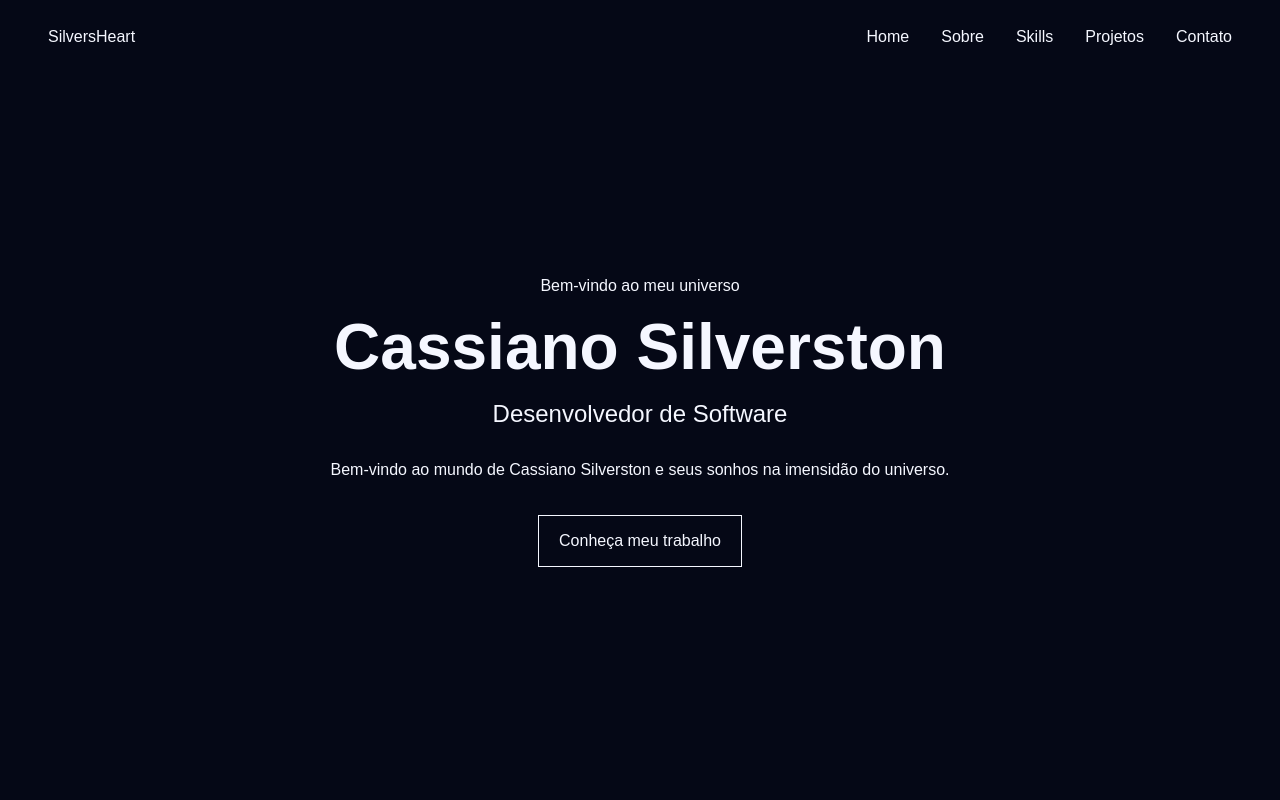
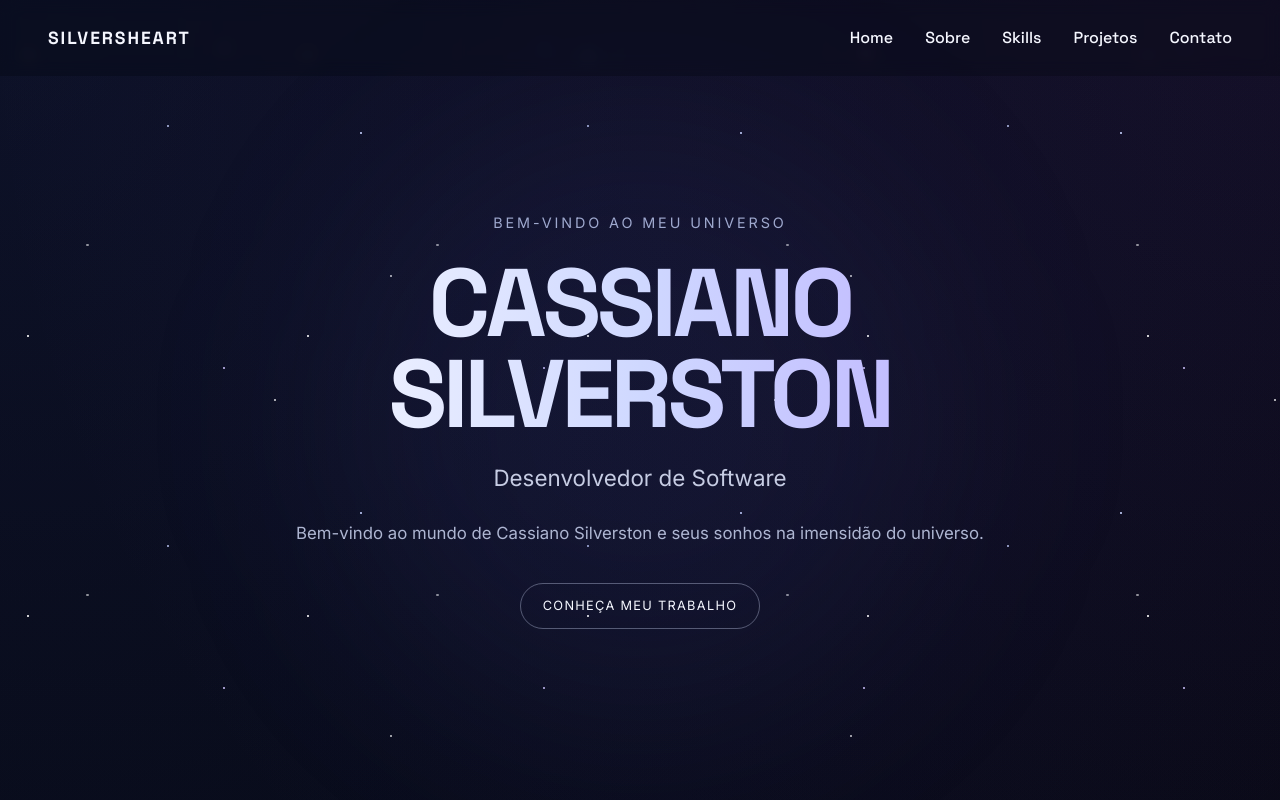
Before and after one commit to CassianoSilvers/SilversHeart, a plain HTML site: page index.html in a window 1280 px wide. Shown: the top 800 px of the page. Drawn offline with Linux system fonts and the light colour scheme.

Commit message:
feat: improve hero section and add star background

```diff
--- a/css/style.css
+++ b/css/style.css
@@ -9,10 +9,38 @@ html {
 }
 
 body {
-    font-family: Arial, sans-serif;
-    background-color: #050816;
+    font-family: "Inter", sans-serif;
+    background:
+        radial-gradient(circle at top left, rgba(61, 80, 180, 0.18), transparent 35%),
+        radial-gradient(circle at top right, rgba(112, 71, 190, 0.15), transparent 30%),
+        linear-gradient(180deg, #03040a 0%, #070b18 55%, #050816 100%);
     color: #f5f7ff;
     line-height: 1.6;
+}
+
+.stars {
+    position: fixed;
+    inset: 0;
+    z-index: -1;
+    pointer-events: none;
+
+    background-image:
+        radial-gradient(circle at 10% 20%, rgba(255, 255, 255, 0.8) 0 1px, transparent 1.5px),
+        radial-gradient(circle at 25% 70%, rgba(255, 255, 255, 0.55) 0 1px, transparent 1.5px),
+        radial-gradient(circle at 40% 30%, rgba(196, 207, 255, 0.7) 0 1px, transparent 1.5px),
+        radial-gradient(circle at 55% 80%, rgba(255, 255, 255, 0.65) 0 1px, transparent 1.5px),
+        radial-gradient(circle at 70% 15%, rgba(208, 196, 255, 0.75) 0 1px, transparent 1.5px),
+        radial-gradient(circle at 85% 60%, rgba(255, 255, 255, 0.6) 0 1px, transparent 1.5px),
+        radial-gradient(circle at 95% 35%, rgba(198, 210, 255, 0.8) 0 1px, transparent 1.5px);
+
+    background-size:
+        280px 280px,
+        350px 350px,
+        420px 420px,
+        500px 500px,
+        320px 320px,
+        460px 460px,
+        380px 380px;
 }
 
 header {
@@ -22,12 +50,21 @@ header {
     width: 100%;
     padding: 24px 48px;
     z-index: 1000;
+    background: rgba(3, 4, 10, 0.25);
+    backdrop-filter: blur(8px);
 }
 
 nav {
     display: flex;
     justify-content: space-between;
     align-items: center;
+}
+
+nav > a {
+    font-size: 1.1rem;
+    font-weight: 700;
+    letter-spacing: 0.12rem;
+    text-transform: uppercase;
 }
 
 nav ul {
@@ -37,8 +74,14 @@ nav ul {
 }
 
 nav a {
+    font-family: "Space Grotesk", sans-serif;
     color: #f5f7ff;
     text-decoration: none;
+    transition: opacity 0.2s ease;
+}
+
+nav a:hover {
+    opacity: 0.7;
 }
 
 main section {
@@ -47,6 +90,9 @@ main section {
 }
 
 #home {
+    position: relative;
+    isolation: isolate;
+
     display: flex;
     flex-direction: column;
     justify-content: center;
@@ -54,32 +100,87 @@ main section {
     text-align: center;
 }
 
+#home::before {
+    content: "";
+    position: absolute;
+    width: 600px;
+    height: 600px;
+    border-radius: 50%;
+    background: rgba(68, 78, 170, 0.1);
+    filter: blur(100px);
+    z-index: -1;
+}
+
+#home > p:first-child {
+    margin-bottom: 12px;
+    font-size: 0.9rem;
+    letter-spacing: 0.18rem;
+    text-transform: uppercase;
+    color: #9fa9cf;
+}
+
 #home h1 {
-    font-size: 4rem;
-    line-height: 1;
-    margin: 16px 0;
+    font-family: "Space Grotesk", sans-serif;
+    max-width: 900px;
+    font-size: clamp(3rem, 8vw, 6rem);
+    line-height: 0.95;
+    letter-spacing: -0.04em;
+    text-transform: uppercase;
+    margin: 12px 0 20px;
+    background: linear-gradient(90deg, #ffffff, #cfd8ff, #b9a9ff);
+    background-clip: text;
+    -webkit-background-clip: text;
+    color: transparent;
 }
 
 #home h2 {
-    font-size: 1.5rem;
+    font-size: 1.4rem;
     font-weight: 400;
     margin-bottom: 24px;
+    color: #c6cce3;
 }
 
 #home p {
     max-width: 700px;
 }
 
+#home > p:nth-of-type(2) {
+    color: #aeb6d2;
+    font-size: 1.05rem;
+}
+
 #home a {
     display: inline-block;
-    margin-top: 32px;
-    padding: 12px 20px;
-    border: 1px solid #f5f7ff;
+    margin-top: 36px;
+    padding: 12px 22px;
+    border: 1px solid rgba(216, 223, 255, 0.35);
+    border-radius: 999px;
     color: #f5f7ff;
     text-decoration: none;
+    letter-spacing: 0.08rem;
+    text-transform: uppercase;
+    font-size: 0.8rem;
+    transition:
+        transform 0.2s ease,
+        border-color 0.2s ease,
+        background-color 0.2s ease;
+}
+
+#home a:hover {
+    transform: translateY(-2px);
+    border-color: rgba(216, 223, 255, 0.7);
+    background-color: rgba(255, 255, 255, 0.05);
+}
+
+#sobre,
+#skills,
+#projetos,
+#contato {
+    border-top: 1px solid rgba(255, 255, 255, 0.05);
 }
 
 footer {
     padding: 40px 48px;
     text-align: center;
+    color: #8e97b6;
 }
--- a/index.html
+++ b/index.html
@@ -1,24 +1,28 @@
 <!DOCTYPE html>
 <html lang="pt-BR">
+
 <head>
     <meta charset="UTF-8">
 
-    <meta
-        name="viewport"
-        content="width=device-width, initial-scale=1.0"
-    >
+    <meta name="viewport" content="width=device-width, initial-scale=1.0">
 
-    <meta
-        name="description"
-        content="Portfólio de Cassiano Silverston, desenvolvedor de software."
-    >
+    <meta name="description" content="Portfólio de Cassiano Silverston, desenvolvedor de software.">
 
     <title>Cassiano Silverston | Desenvolvedor de Software</title>
+
+    <link rel="preconnect" href="https://fonts.googleapis.com">
+    <link rel="preconnect" href="https://fonts.gstatic.com" crossorigin>
+
+    <link
+        href="https://fonts.googleapis.com/css2?family=Inter:wght@400;500;600&family=Space+Grotesk:wght@500;600;700&display=swap"
+        rel="stylesheet">
 
     <link rel="stylesheet" href="css/style.css">
 </head>
 
 <body>
+
+    <div class="stars" aria-hidden="true"></div>
 
     <header>
         <nav aria-label="Navegação principal">
@@ -81,4 +85,5 @@
 
     <script src="js/script.js"></script>
 </body>
+
 </html>
```
